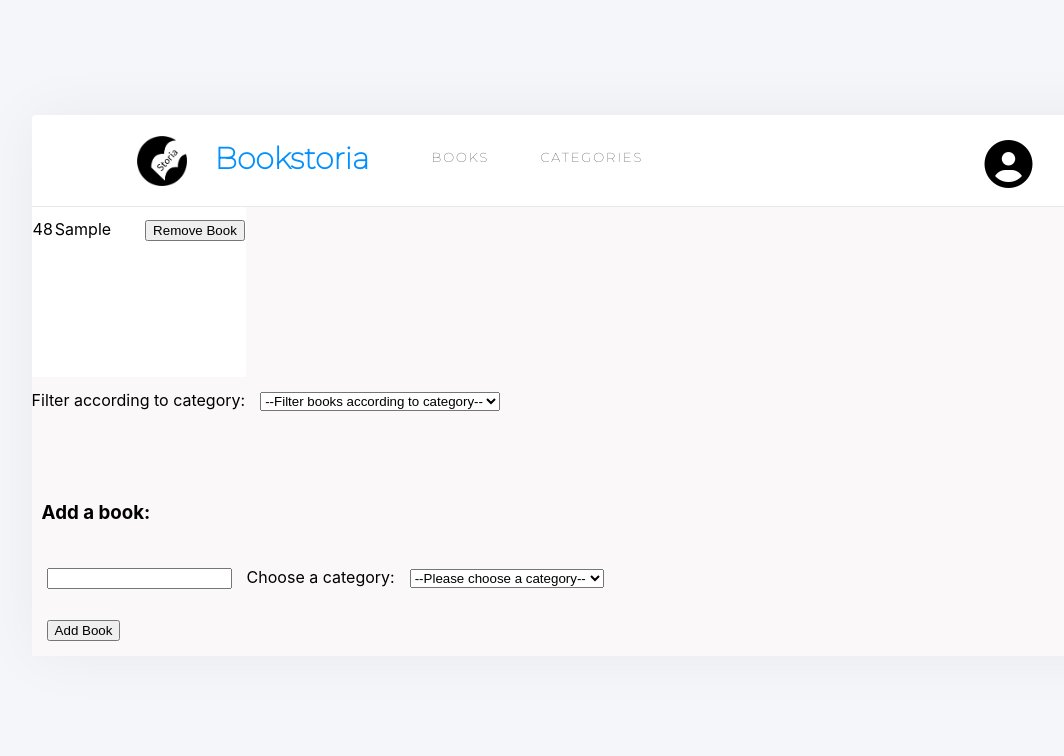
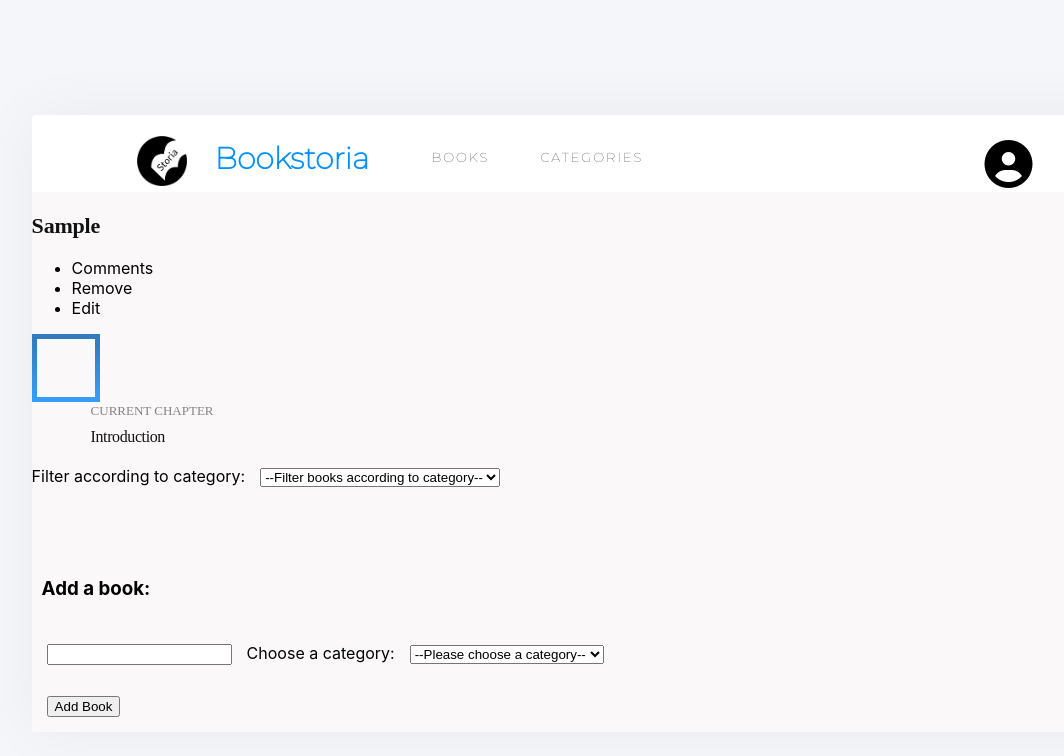
Before and after one commit to Bluette1/bookstore, a React (Create React App) app: page / in a window 1280 px wide. Both pictures are taken after typing "Sample" into the empty fields and a click on the button "Add Book". Shown: the top 756 px of the page, without its empty margins (58-1122 px from the left). Built offline with nearby package versions, Linux system fonts and the light colour scheme.

Commit message:
Add the recommended styling

```diff
--- a/src/App.css
+++ b/src/App.css
@@ -58,19 +58,89 @@
 
 .content {
   background-color: #faf8f8;
+  margin-top: -15px;
 }
 
-tr {
+row {
   /* width: 1200px; */
-  height: 170px;
+  /* height: 170px; */
   /* margin-top: 40px; */
   /* width: 100%; */
   /* padding-top: 40px; */
   /* margin: 0 1px 15px 0; */
   /* padding: 32px 119px 26px 27px; */
+  display: flex;
+  justify-content: space-between;
   padding-right: 100px;
   padding-left: 100px;
   border-radius: 4px;
   border: solid 1px #e8e8e8;
   background-color: #ffffff;
 }
+
+.category {
+  width: 49px;
+  height: 18px;
+  margin: 0 39px 0 0;
+  opacity: 0.5;
+  font-family: Montserrat;
+  font-size: 14px;
+  font-weight: bold;
+  font-stretch: normal;
+  font-style: normal;
+  line-height: normal;
+  letter-spacing: normal;
+  color: #121212;
+}
+
+.title {
+  width: 197px;
+  height: 29px;
+  margin: 3px 323px 0 0;
+  font-family: RobotoSlab;
+  font-size: 22px;
+  font-weight: bold;
+  font-stretch: normal;
+  font-style: normal;
+  line-height: normal;
+  letter-spacing: -0.2px;
+  color: #121212;
+}
+
+.percentage {
+  width: 68px;
+  height: 68px;
+  border-style: solid;
+  border-width: 5px;
+  border-image-source: linear-gradient(to bottom, #307bbe, #379cf6);
+  border-image-slice: 1;
+}
+
+.current-chapter {
+  width: 126px;
+  height: 18px;
+  margin: 1px 86px 0 59px;
+  opacity: 0.5;
+  font-family: RobotoSlab;
+  font-size: 13px;
+  font-weight: 300;
+  font-stretch: normal;
+  font-style: normal;
+  line-height: normal;
+  letter-spacing: normal;
+  color: #121212;
+}
+
+.current-lesson {
+  width: 212px;
+  height: 21px;
+  margin: 7px 0 4px 59px;
+  font-family: RobotoSlab;
+  font-size: 16px;
+  font-weight: 300;
+  font-stretch: normal;
+  font-style: normal;
+  line-height: normal;
+  letter-spacing: -0.4px;
+  color: #121212;
+}
--- a/src/components/Book.js
+++ b/src/components/Book.js
@@ -4,22 +4,40 @@ import PropTypes from 'prop-types';
 import { removeBook } from '../actions/index';
 
 const Book = ({ book, handleRemoveBook }) => {
-  const { id, title, category } = book;
+  const { title, category } = book;
   return (
-    <tr>
-      <td>{id}</td>
-      <td>{title}</td>
-      <td>{category}</td>
-      <td>
-        <button
-          type="button"
-          className="submit-delete"
-          onClick={() => handleRemoveBook(book)}
-        >
-          Remove Book
-        </button>
-      </td>
-    </tr>
+    // <tr>
+    //   <td>{id}</td>
+    //   <td>{title}</td>
+    //   <td>{category}</td>
+    //   <td>
+    //     <button
+    //       type="button"
+    //       className="submit-delete"
+    //       onClick={() => handleRemoveBook(book)}
+    //     >
+    //       Remove Book
+    //     </button>
+    //   </td>
+    // </tr>
+    <div className="row">
+      <div>
+        <p className="category">{category}</p>
+        <h4 className="title">{title}</h4>
+        <ul className="update">
+          <li>Comments</li>
+          <li aria="hidden" role="presentation" onClick={() => handleRemoveBook(book)}>Remove</li>
+          <li>Edit</li>
+        </ul>
+      </div>
+      <div>
+        <div className="percentage" />
+      </div>
+      <div>
+        <h4 className="current-chapter">CURRENT CHAPTER</h4>
+        <p className="current-lesson">Introduction</p>
+      </div>
+    </div>
   );
 };
 
```
